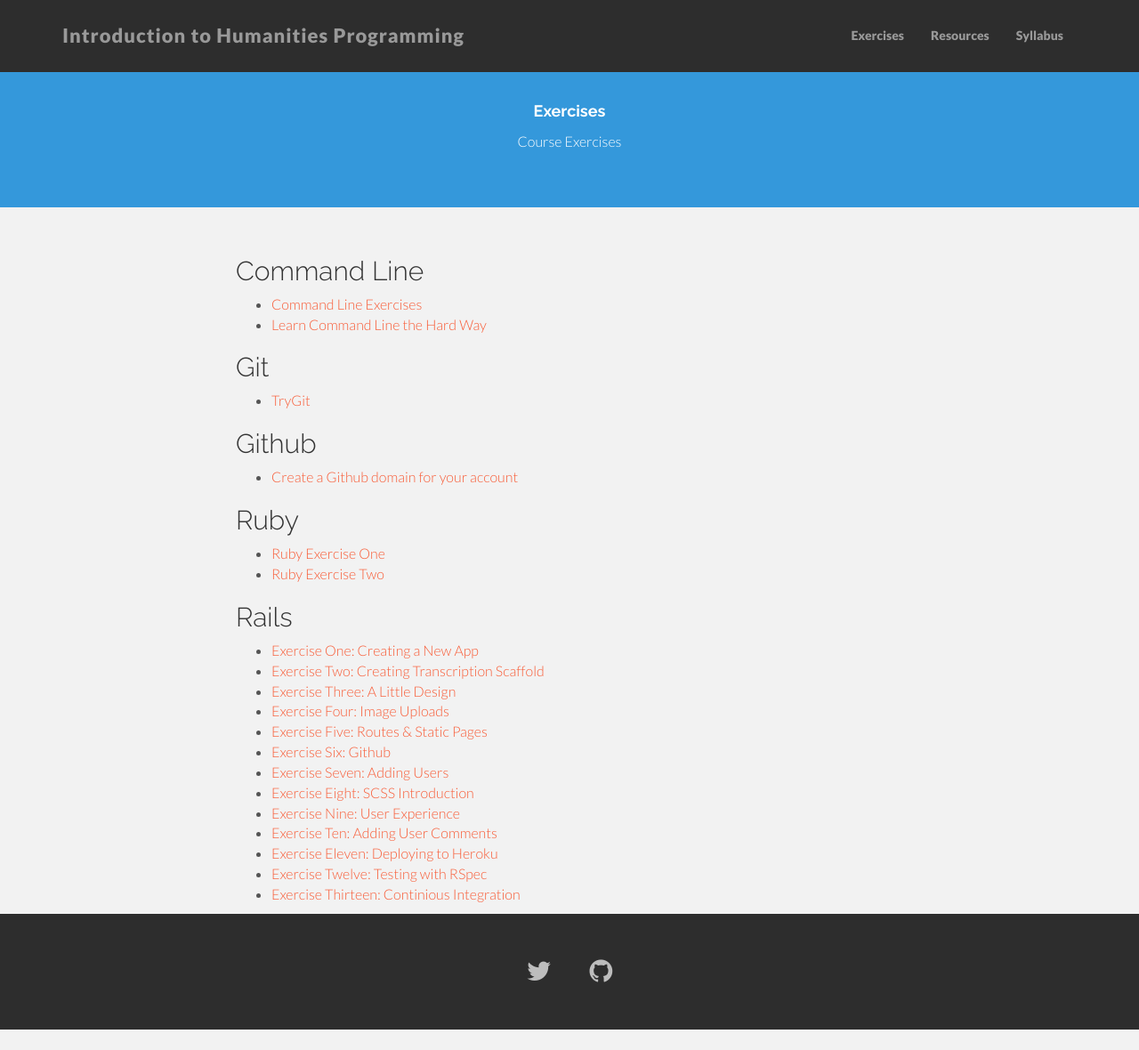
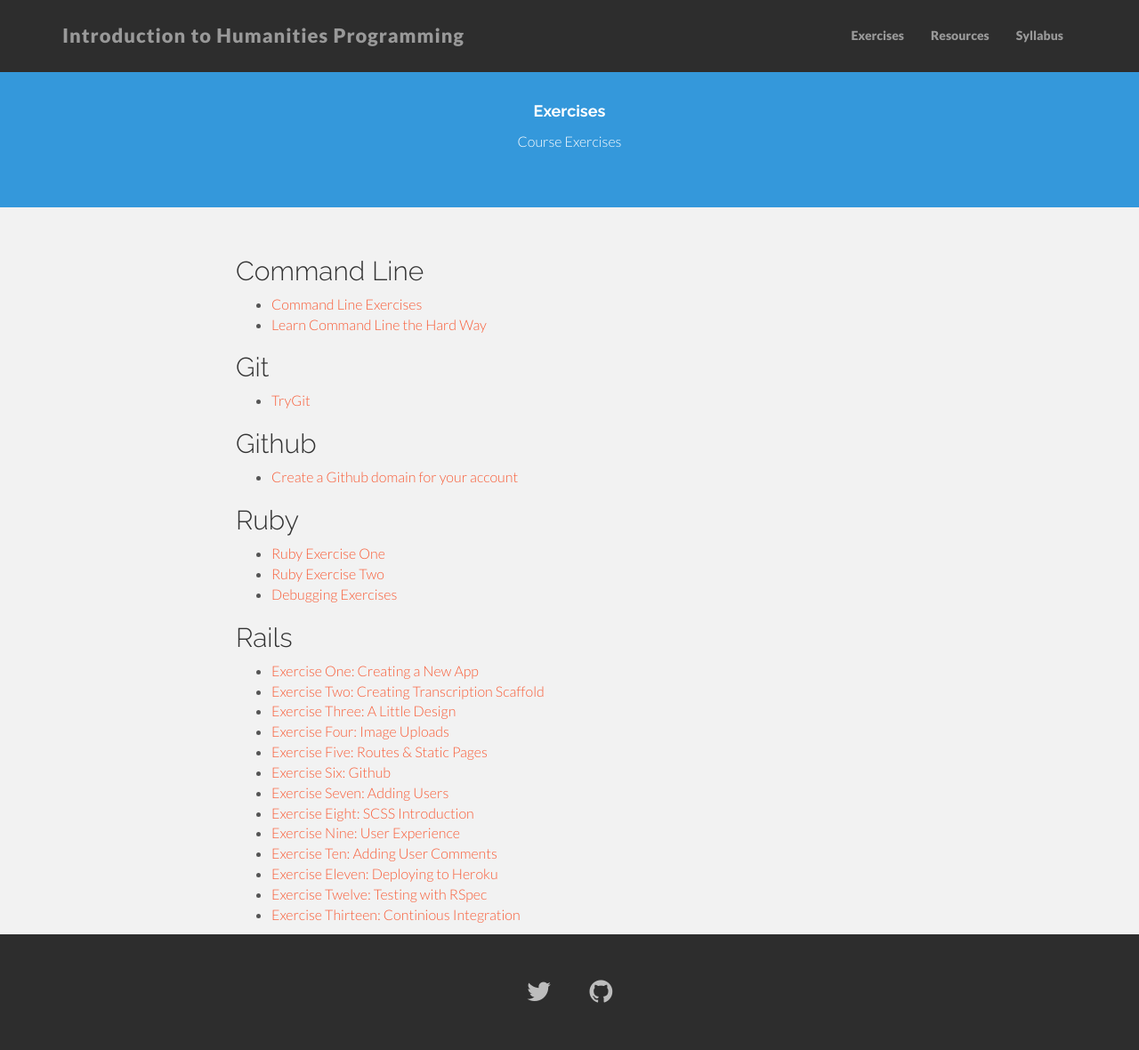
Before and after one commit to humanitiesprogramming/humanitiesprogramming.github.io, a Jekyll site: the page built from exercises.md, in a window 1280 px wide and 1180 px high. Shown: the whole window at 89% size. Built offline with Jekyll 4.4.1, drawn with Linux system fonts in a browser that asks for light colours; nearby versions of some CDN libraries.

Commit message:
Adds link to debugging exercises.

```diff
--- a/exercises.md
+++ b/exercises.md
@@ -17,6 +17,7 @@ description: Course Exercises
 ## Ruby
 * [Ruby Exercise One]({{ "/exercises/ruby-one/" | prepend: site.baseurl }})
 * [Ruby Exercise Two]({{ "/exercises/ruby-two/" | prepend: site.baseurl }})
+* [Debugging Exercises](https://github.com/bmw9t/LRTHW/tree/master/broken_exercises)
 
 ## Rails
 * [Exercise One: Creating a New App]({{ "/exercises/rails-one/" | prepend: site.baseurl }})
```
